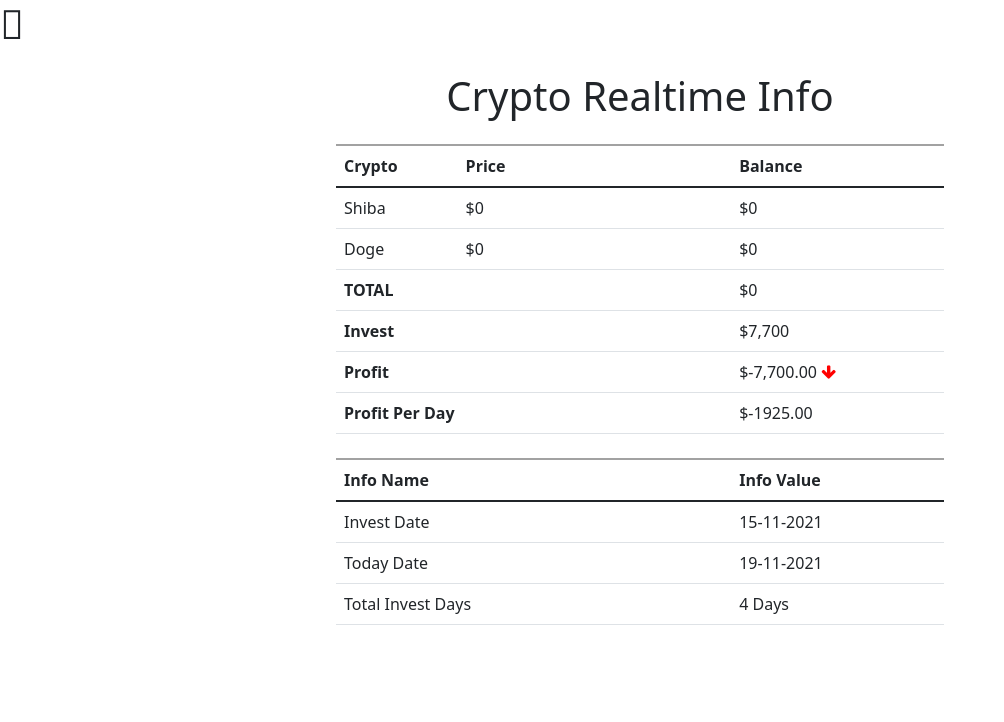
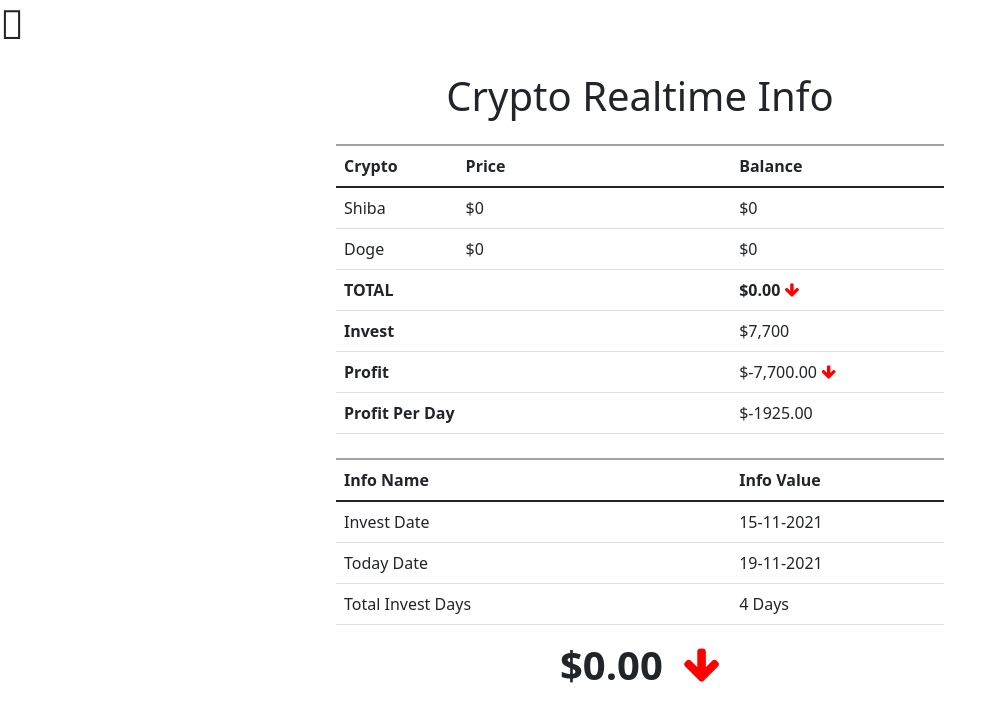
Before and after one commit to soklengseakny/soklengseakny.github.io, a plain HTML site: page 9Y9yTY1fOxoDQwsQpKMEpIoSQZ8mVomtnVCf9PBvoQDnKl06gGOOD19Q.html in a window 1280 px wide. Shown: the whole page, without its empty margins (0-1004 px from the left). Drawn offline with nearby package versions, Linux system fonts and the light colour scheme; no server answers.

Commit message:
Update 9Y9yTY1fOxoDQwsQpKMEpIoSQZ8mVomtnVCf9PBvoQDnKl06gGOOD19Q.html

```diff
--- a/9Y9yTY1fOxoDQwsQpKMEpIoSQZ8mVomtnVCf9PBvoQDnKl06gGOOD19Q.html
+++ b/9Y9yTY1fOxoDQwsQpKMEpIoSQZ8mVomtnVCf9PBvoQDnKl06gGOOD19Q.html
@@ -33,6 +33,16 @@
 
         .fa-arrow-down {
             color: red;
+        }
+
+        #big-info {
+            display: flex;
+            justify-content: center;
+            align-items: center;
+        }
+
+        #big-total-balance {
+            margin-right: .5em;
         }
     </style>
 </head>
@@ -101,11 +111,18 @@
                 </tr>
             </tbody>
         </table>
+        <div id="big-info">
+            <h1 id="big-total-balance">$0000</h1>
+            <h1></h1>
+        </div>
     </div>
     <script>
         var previousShiba = 0;
         var previousDoge = 0;
+        var previousTotalBalance;
         var previousProfit = 0;
+
+        // Get crypto price from binance API
         async function getCryptoPrice(id) {
             return new Promise((resolve, reject) => {
                 $.ajax({
@@ -121,10 +138,14 @@
             })
         }
 
+        // Update UI in realtime
         async function updateUI() {
+            // Global variables declaration
             const shibaCoinBalance = 116406074.53;
             const dogeCoinBalance = 6356.18191579;
             var totalBalance = 0;
+
+            // Request for the shiba price from API
             await getCryptoPrice('SHIBUSDT').then(response => {
                 const shibaBalanceUSD = parseFloat(response.price) * shibaCoinBalance;
                 totalBalance += shibaBalanceUSD;
@@ -137,6 +158,8 @@
             }).catch(error => {
                 console.log(error)
             });
+
+            // Request for the dogecoin price from the API
             await getCryptoPrice('DOGEUSDT').then(response => {
                 const dogeBalanceUSD = parseFloat(response.price) * dogeCoinBalance;
                 totalBalance += dogeBalanceUSD;
@@ -145,12 +168,16 @@
                     2)));
                 $('#doge-balance span:nth-child(2)').html(
                     ` <i class="fa fa-arrow-${(response.price > previousDoge) ? 'up' : 'down'}"></i>`);
-                $('#total-balance span:first-child').html('<b>$' + numberWithCommas(totalBalance.toFixed(
-                    2)) + '</b>');
                 previousDoge = response.price;
             }).catch(error => {
                 console.log(error)
             });;
+
+            // Update the UI information in real time
+            $('#total-balance span:first-child').html('<b>$' + numberWithCommas(totalBalance.toFixed(
+                2)) + '</b>');
+            $('#total-balance span:nth-child(2)').html(
+                ` <i class="fa fa-arrow-${(totalBalance > previousTotalBalance) ? 'up' : 'down'}"></i>`);
             $('#invest-amount').text('$7,700');
             $('#total-profit span:first-child').text('$' + numberWithCommas((totalBalance - 7700).toFixed(2)));
             $('#total-profit span:nth-child(2)').html(
@@ -160,14 +187,21 @@
             const dayCount = datediff(parseDate('11-15-2021'), parseDate(dateToMDY(new Date())));
             $('#total-invest-day').text(dayCount + ' Days');
             $('#profit-per-day').text('$' + ((totalBalance - 7700) / dayCount).toFixed(2));
+            $('#big-info h1:first-child').html('<b>$' + numberWithCommas(totalBalance.toFixed(
+                2)) + '</b>');
+            $('#big-info h1:nth-child(2)').html(
+                ` <i class="fa fa-arrow-${(totalBalance > previousTotalBalance) ? 'up' : 'down'}"></i>`);
+            previousTotalBalance = totalBalance;
         }
 
+        // Split number and put comma every 3 digits
         function numberWithCommas(amount) {
             const preDecimal = amount.split('.')[0];
             const postDecimal = amount.split('.')[1];
             return preDecimal.toString().replace(/\B(?=(\d{3})+(?!\d))/g, ",") + "." + postDecimal;
         }
 
+         // Convert date to DMY
         function dateToDMY(date) {
             var d = date.getDate();
             var m = date.getMonth() + 1; //Month from 0 to 11
@@ -175,6 +209,7 @@
             return '' + (d <= 9 ? '0' + d : d) + '-' + (m <= 9 ? '0' + m : m) + '-' + y;
         }
 
+        // Convert date to MDY
         function dateToMDY(date) {
             var d = date.getDate();
             var m = date.getMonth() + 1; //Month from 0 to 11
@@ -182,16 +217,20 @@
             return '' + (m <= 9 ? '0' + m : m) + '-' + (d <= 9 ? '0' + d : d) + '-' + y;
         }
 
+        // Parse the date for calculating the day count
         function parseDate(str) {
             var mdy = str.split('-');
             return new Date(mdy[2], mdy[0] - 1, mdy[1]);
         }
 
+        // Calculate the difference between two dates
         function datediff(first, second) {
             return Math.round((second - first) / (1000 * 60 * 60 * 24));
         }
 
+        // Starting point
         $(document).ready(async () => {
+            // Update UI in every 500ms
             setInterval(() => {
                 updateUI();
             }, 500);
```
